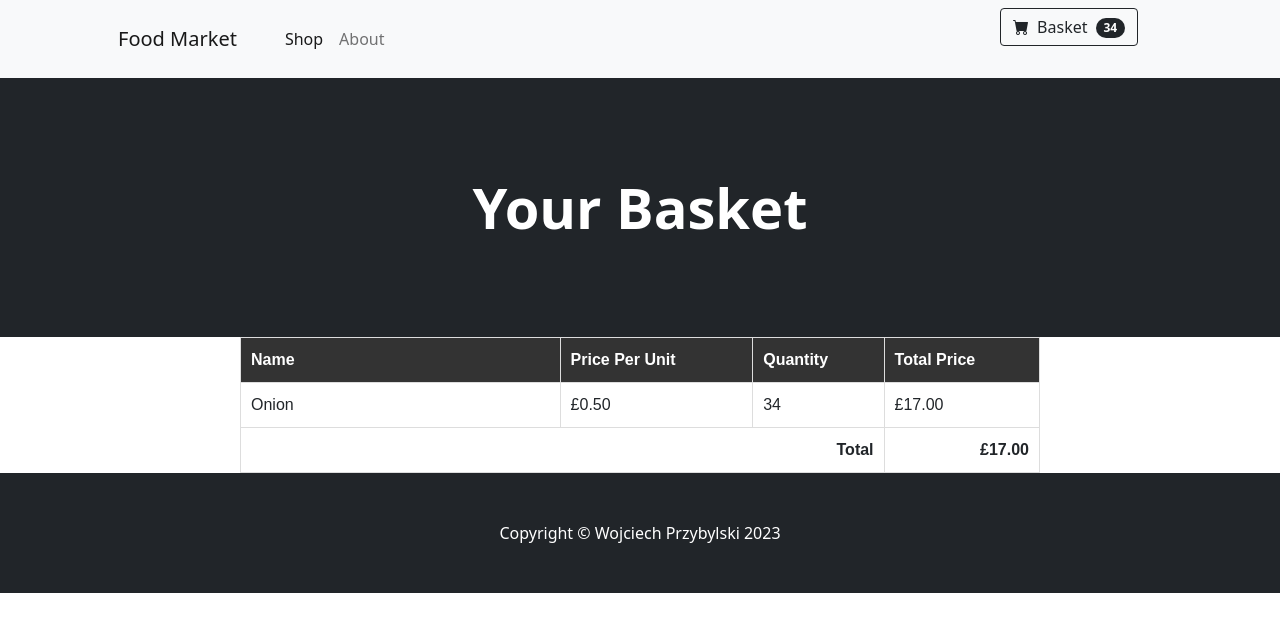
After one commit to Wojciech-Przybylski/FoodMarket, a Django app: page /webapp/basket in a window 1280 px wide. The commit adds this page. Shown: the top 632 px of the page. Run offline with Django 4.2, Linux system fonts and the light colour scheme; data comes from the database, SQL or seed files in the repository; both versions use the stored data as it was after the commit; some libraries are stand-ins or nearby versions.

Commit message:
Add implementation of basket and basket_view

```diff
--- /dev/null
+++ b/webapp/templates/basket.html
@@ -0,0 +1,138 @@
+{% load static %}
+<!DOCTYPE html>
+<html lang="en">
+<head>
+    <meta charset="utf-8"/>
+    <meta name="viewport" content="width=device-width, initial-scale=1, shrink-to-fit=no"/>
+    <meta name="description" content=""/>
+    <meta name="author" content=""/>
+    <title>Shop Homepage - Start Bootstrap Template</title>
+    <!-- Favicon-->
+    <link rel="icon" type="image/x-icon" href="{% static 'assets/favicon.ico' %}"/>
+    <!-- Bootstrap icons-->
+    <link href="https://cdn.jsdelivr.net/npm/bootstrap-icons@1.5.0/font/bootstrap-icons.css" rel="stylesheet"/>
+    <!-- Core theme CSS (includes Bootstrap)-->
+    <link href="{% static 'css/styles.css' %}" rel="stylesheet"/>
+</head>
+<body>
+<!-- Navigation-->
+<nav class="navbar navbar-expand-lg navbar-light bg-light">
+    <div class="container px-4 px-lg-5">
+        <a class="navbar-brand" href="/webapp">Food Market</a>
+        <button class="navbar-toggler" type="button" data-bs-toggle="collapse" data-bs-target="#navbarSupportedContent"
+                aria-controls="navbarSupportedContent" aria-expanded="false" aria-label="Toggle navigation"><span
+                class="navbar-toggler-icon"></span></button>
+        <div class="collapse navbar-collapse" id="navbarSupportedContent">
+            <ul class="navbar-nav me-auto mb-2 mb-lg-0 ms-lg-4">
+                <li class="nav-item"><a class="nav-link active" aria-current="page" href="/webapp">Shop</a></li>
+                <li class="nav-item"><a class="nav-link" href="#!">About</a></li>
+            </ul>
+            <div class="card-footer p-4 pt-0 border-top-0 bg-transparent">
+                <div class="text-center">
+                    <a class="btn btn-outline-dark" href="basket">
+                        <i class="bi-cart-fill me-1"></i>
+                        Basket
+                        <span class="badge bg-dark text-white ms-1 rounded-pill">{{ basket_view.basket_total_quantity }}</span>
+                    </a>
+                </div>
+            </div>
+        </div>
+    </div>
+</nav>
+<!-- Header-->
+<header class="bg-dark py-5">
+    <div class="container px-4 px-lg-5 my-5">
+        <div class="text-center text-white">
+            <h1 class="display-4 fw-bolder">Your Basket</h1>
+        </div>
+    </div>
+</header>
+<!-- Section-->
+<head>
+    <style>
+      table {
+        border-collapse: collapse;
+        width: 100%;
+        max-width: 800px;
+        margin: 0 auto;
+        font-family: Arial, sans-serif;
+      }
+
+      thead {
+        background-color: #333;
+        color: #fff;
+      }
+
+      th, td {
+        padding: 10px;
+        text-align: left;
+      }
+
+      tr:nth-child(even) {
+        background-color: #f2f2f2;
+      }
+
+      tr:hover {
+        background-color: #ddd;
+      }
+
+      th:first-child, td:first-child {
+        width: 40%;
+      }
+
+      th, td {
+        border: 1px solid #ddd;
+      }
+
+      tfoot {
+        font-weight: bold;
+      }
+
+      .total {
+        text-align: right;
+      }
+
+      .highlight {
+        background-color: yellow;
+      }
+
+    </style>
+</head>
+<body>
+<table>
+    <thead>
+    <tr>
+        <th>Name</th>
+        <th>Price Per Unit</th>
+        <th>Quantity</th>
+        <th>Total Price</th>
+    </tr>
+    </thead>
+    {% for basket_total in basket_view.basket_totals %}
+    <tbody>
+    <tr>
+        <td>{{ basket_total.product__product_name }}</td>
+        <td>£{{ basket_total.product__price|floatformat:2 }}</td>
+        <td>{{ basket_total.total_product_quantity }}</td>
+        <td>£{{ basket_total.total_product_price|floatformat:2 }}</td>
+    </tr>
+    </tbody>
+    {% endfor %}
+    <tfoot>
+    <tr>
+        <td colspan="3" class="total">Total</td>
+        <td class="total">£{{ basket_view.total_price|floatformat:2 }}</td>
+    </tr>
+    </tfoot>
+</table>
+</body>
+<!-- Footer-->
+<footer class="py-5 bg-dark">
+    <div class="container"><p class="m-0 text-center text-white">Copyright &copy; Wojciech Przybylski 2023</p></div>
+</footer>
+<!-- Bootstrap core JS-->
+<script src="https://cdn.jsdelivr.net/npm/bootstrap@5.1.3/dist/js/bootstrap.bundle.min.js"></script>
+<!-- Core theme JS-->
+<script src="{% static 'js/scripts.js' %}"></script>
+</body>
+</html>
--- a/webapp/urls.py
+++ b/webapp/urls.py
@@ -3,5 +3,6 @@ from . import views
 
 urlpatterns = [
     path('', views.index),
+    path('basket', views.basket_page, name='basket'),
     path('stock/<id>/addItem', views.add_item, name='add_item')
 ]
--- a/webapp/views.py
+++ b/webapp/views.py
@@ -1,4 +1,5 @@
 from django.core.exceptions import ObjectDoesNotExist
+from django.db.models import Sum, Q, F
 from django.http import HttpResponseRedirect
 from django.shortcuts import render
 from django.urls import reverse
@@ -8,16 +9,47 @@ from datetime import datetime, timedelta
 
 # Create your views here.
 
-
 def index(request):
     products = Product.objects.all()
-    return render(request, "index.html", {"products": products})
+    user = get_current_user()
+    basket = get_user_basket(user)
+    basket_total_quantity = BasketItem.objects.filter(basket=basket).aggregate(Sum("quantity"))["quantity__sum"]
+    return render(request, "index.html",
+                  {"products": products, "basket": basket, "basket_total_quantity": basket_total_quantity})
+
+
+class BasketView:
+    def __init__(self, basket):
+        self.basket_total_quantity = BasketItem.objects.filter(basket=basket).aggregate(Sum("quantity"))[
+            "quantity__sum"]
+
+        self.basket_totals = BasketItem.objects.filter(basket_id=basket).values(
+            'product__product_name', 'product__price'
+        ).annotate(
+            total_product_quantity=Sum('quantity'),
+            total_product_price=Sum(F('quantity') * F('product__price'))
+        ).order_by(
+            'product__product_name'
+        )
+
+        self.total_price = self.basket_totals.aggregate(
+            total_price=Sum('total_product_price')
+        )['total_price']
+
+
+def basket_page(request):
+    user = get_current_user()
+    basket_view = BasketView(basket=get_user_basket(user))
+    return render(request, "basket.html", {"basket_view": basket_view})
 
 
 def add_item(request, id):
     user = get_current_user()
     basket = get_user_basket(user)
-    BasketItem.objects.create(product=Product.objects.get(id=id), quantity=request.POST.get("quantity_input"), basket=basket)
+
+    BasketItem.objects.create(product=Product.objects.get(id=id), quantity=request.POST.get("quantity_input"),
+                              basket=basket)
+
     return HttpResponseRedirect(reverse(index))
 
 
```
Also changed, not shown: webapp/templates/index.html (+11 -18 lines), db.sqlite3, webapp/models.py (line endings or trailing spaces).
